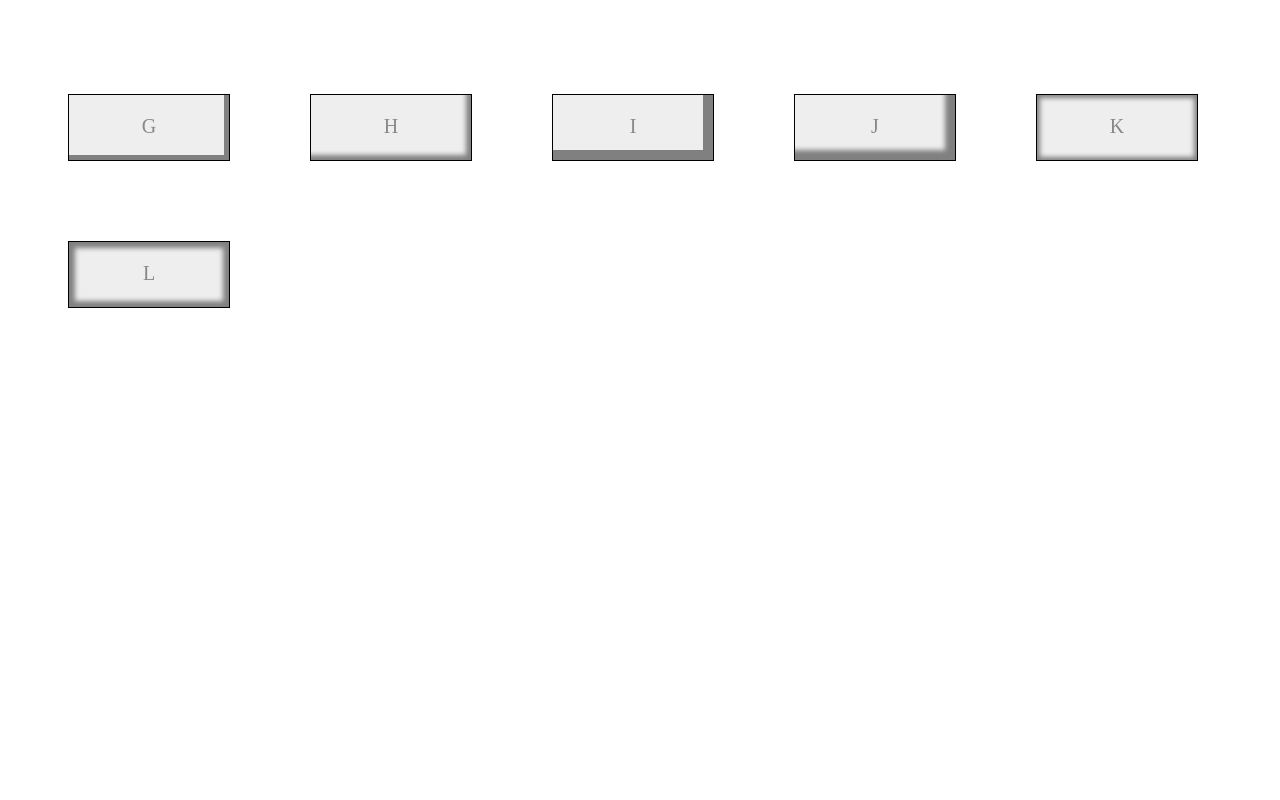
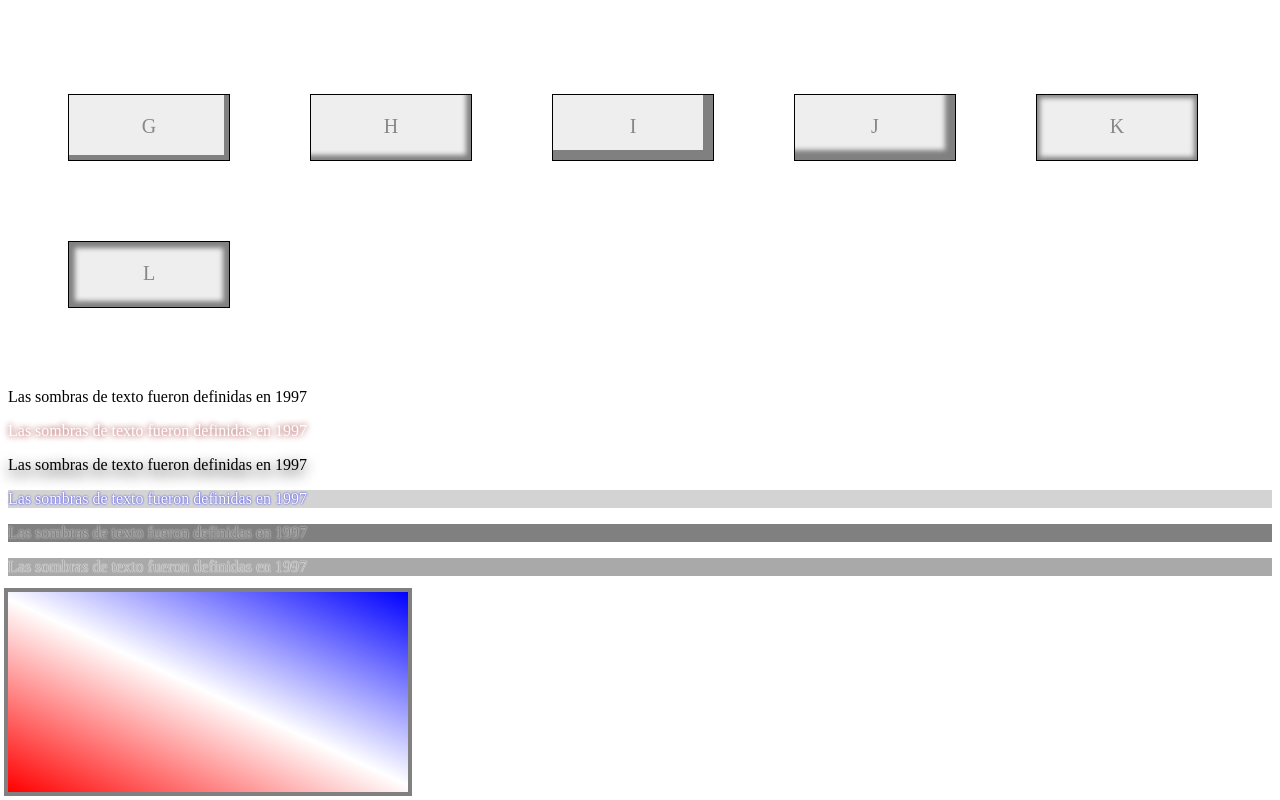
Before and after one commit to JairoEM/DIW, a plain HTML site: page Unit 2/Borders, Shadows and Gradients/index.html in a window 1280 px wide. Shown: the part 492-1292 px from the top of the page. Before the commit the page ends 880 px from the top, so only its background shows below. Drawn offline with Linux system fonts and the light colour scheme.

Commit message:
Borders, Shadows and Gradients done, start new exercise

```diff
--- a/Unit 2/Borders, Shadows and Gradients/index.html
+++ b/Unit 2/Borders, Shadows and Gradients/index.html
@@ -35,6 +35,28 @@
         <div class="exampleboxshadowl"><span class="examplelabelboxshadow">L</span></div>
     </div>
 
+    <div class="paragraphs">
+        <p>
+        Las sombras de texto fueron definidas en 1997
+        </p>
+        <p>
+        Las sombras de texto fueron definidas en 1997
+        </p>
+        <p>
+        Las sombras de texto fueron definidas en 1997
+        </p>
+        <p>
+        Las sombras de texto fueron definidas en 1997
+        </p>
+        <p>
+        Las sombras de texto fueron definidas en 1997
+        </p>
+        <p>
+        Las sombras de texto fueron definidas en 1997
+        </p>
+    </div>
 
+
+    <div class="boxExercise4">&nbsp;</div>
 </body>
 </html>
--- a/Unit 2/Borders, Shadows and Gradients/style.css
+++ b/Unit 2/Borders, Shadows and Gradients/style.css
@@ -83,7 +83,8 @@ div.exampleborderradiusf {
 }
 
 .offset {
-    overflow: hidden; margin: 20px 0 40px 20px;
+    overflow: hidden;
+    margin: 20px 0 40px 20px;
 }
 
 .offset div {
@@ -144,9 +145,43 @@ div.exampleborderradiusf {
 }
 
 .exampleboxshadowk{
-    box-shadow: -0px -0px 5px 3px inset grey;
+    box-shadow: 0px 0px 5px 3px inset grey;
 }
 
 .exampleboxshadowl{
-    box-shadow: -0px -0px 5px 6px inset grey;
+    box-shadow: 0px 0px 5px 6px inset grey;
 }
+
+p:nth-child(2){
+    color: white;
+    text-shadow: 0px 0px 6px darkred;
+}
+
+p:nth-child(3){
+    text-shadow: 0px 5px 14px black;
+}
+
+p:nth-child(4){
+    color: white;
+    text-shadow: 0px 0px 2px blue;
+    background-color: lightgrey;
+}
+
+p:nth-child(5){
+    color: grey;
+    text-shadow: 0px 0px 2px white;
+    background-color: grey;
+}
+
+p:nth-child(6){
+    color: darkgrey;
+    text-shadow: 0px 0px 1px white, 0px 0px 1px white;
+    background-color: darkgrey;
+}
+
+.boxExercise4{
+    height: 200px;
+    width: 400px;
+    box-shadow: 0px 0px 0px 4px grey;
+    background-image: linear-gradient(25deg, red, white, blue);
+}
```
Also changed, not shown: Unit 2/Animations 2D and 3D/index.html (added, +40 -0 lines), Unit 2/Animations 2D and 3D/style.css (added, +34 -0 lines).
